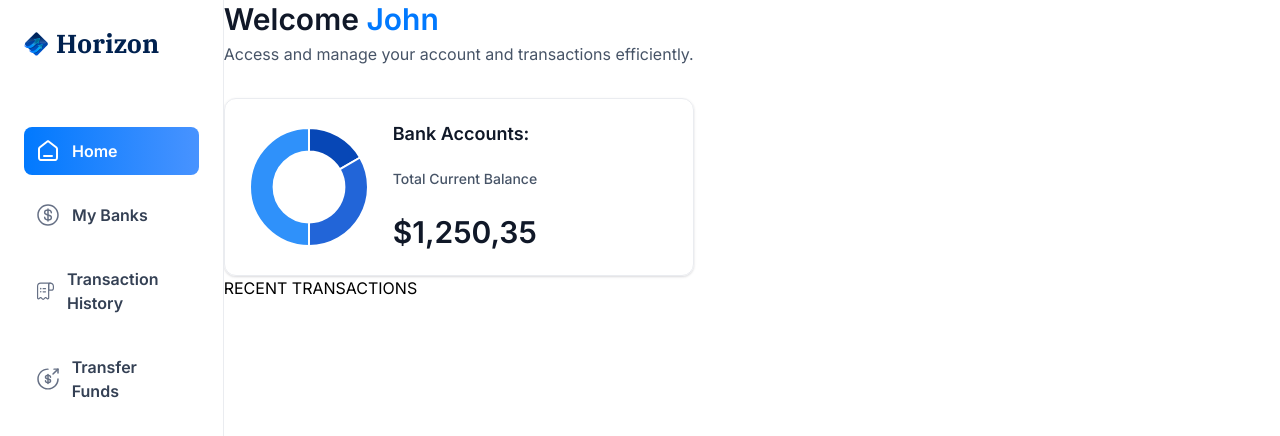
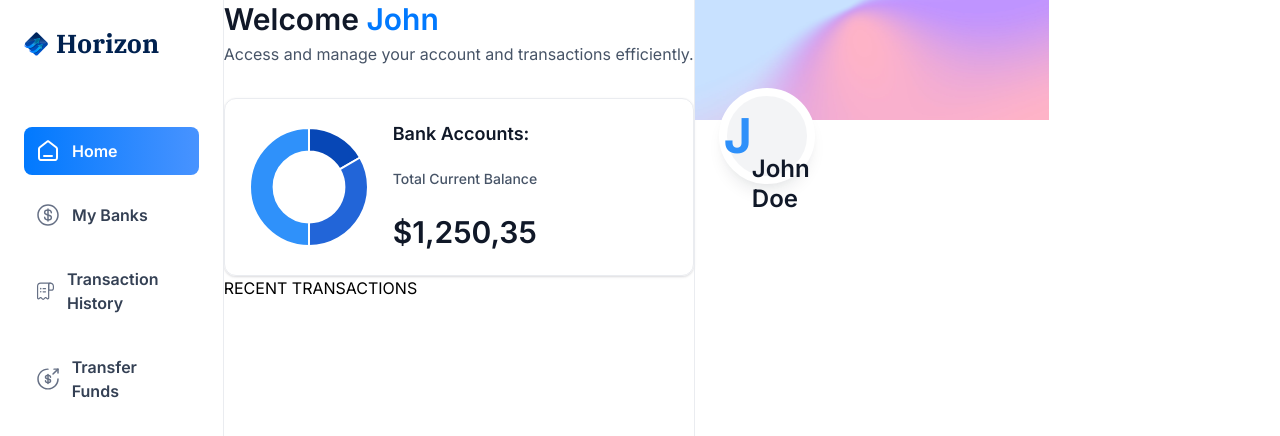
Before and after one commit to DanteCady/bankingApp, a Next.js app: page / in a window 1280 px wide. Shown: the top 436 px of the page. Built offline with nearby package versions, Linux system fonts and the light colour scheme.

Commit message:
Updated sidebar with styling and user details

```diff
--- a/app/(root)/page.tsx
+++ b/app/(root)/page.tsx
@@ -1,10 +1,11 @@
 import HeaderBox from '@/components/ui/headerBox'
+import RightSidebar from '@/components/ui/rightSidebar'
 import { TotalBalanceBox } from '@/components/ui/totalBalanceBox'
 import Head from 'next/head'
 import React from 'react'
 
 const Home = () => {
-    const loggedIn = {firstName: 'John', lastName: 'Doe'}
+    const loggedIn = {firstName: 'John', lastName: 'Doe', emai: 'contact.jdoe@bankCorp.com'}
   return (
     <section className='home'>
         <div className='hopme-content'>
@@ -23,7 +24,11 @@
              </header>
              RECENT TRANSACTIONS
         </div>
-
+        <RightSidebar
+        user={loggedIn}
+        transactions={[]}
+        banks={[]}
+        />
     </section>
   )
 }
--- a/components/ui/rightSidebar.tsx
+++ b/components/ui/rightSidebar.tsx
@@ -1,9 +1,22 @@
-import React from 'react'
+import React from 'react';
 
-const RightSidebar = () => {
-  return (
-    <div>RightSidebar</div>
-  )
-}
+const RightSidebar = ({ user, transactions, banks }: RightSidebarProps) => {
+	return (
+		<aside className="right-sidebar">
+			<section className="flex flex-col pb-8">
+				<div className="profile-banner" />
+				<div className="profile">
+					<div className="profile-img">
+						<span className='text-5xl font-bold text-blue-500'>{user.firstName[0]}</span>
+                        <div className='profile-details'>
+                            <h1 className='profile-name'>{user.firstName} {user.lastName}</h1>
+                            <p className='profile-email'>{user.email}</p>
+                        </div>
+					</div>
+				</div>
+			</section>
+		</aside>
+	);
+};
 
-export default RightSidebar
+export default RightSidebar;
```
